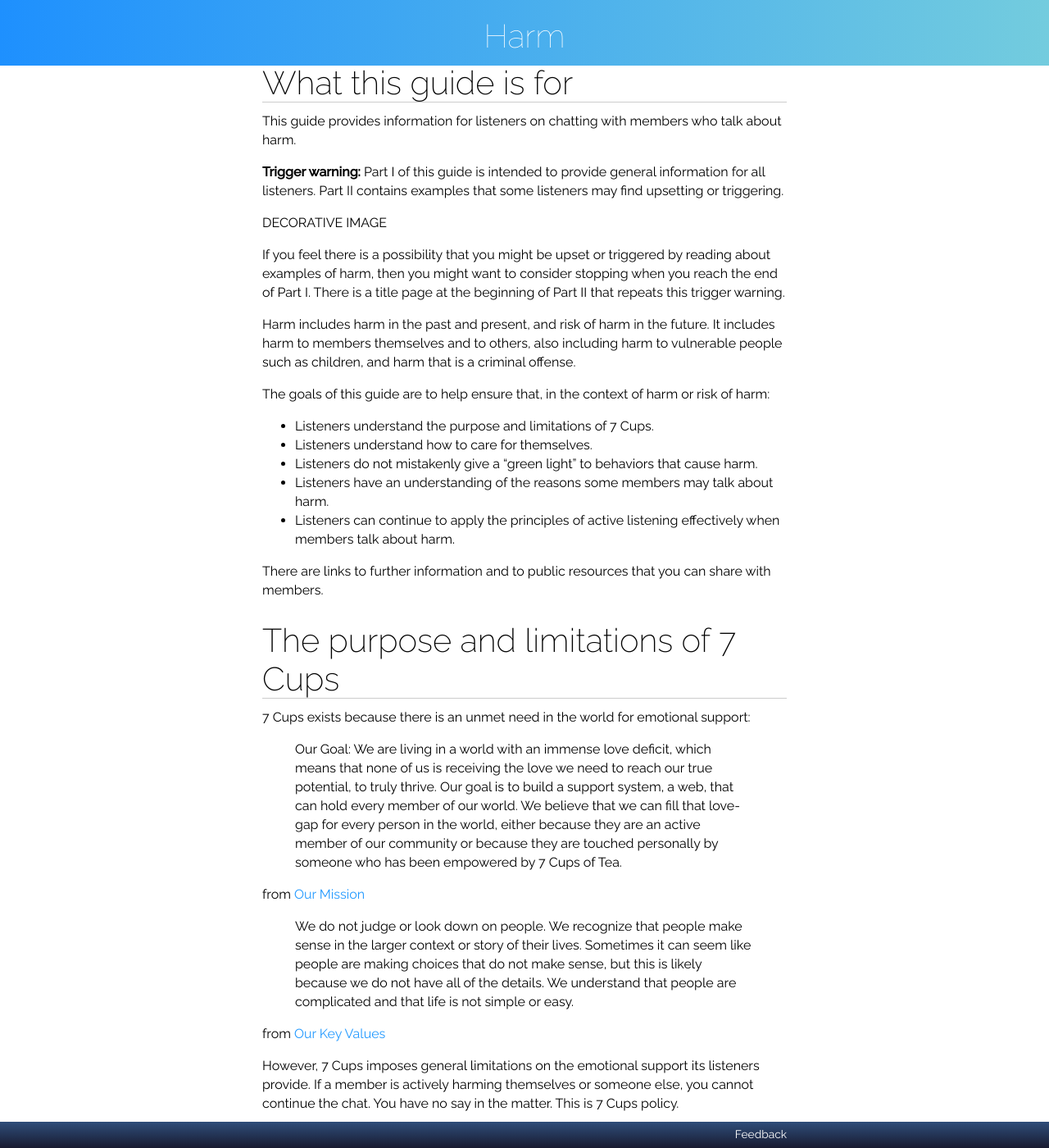
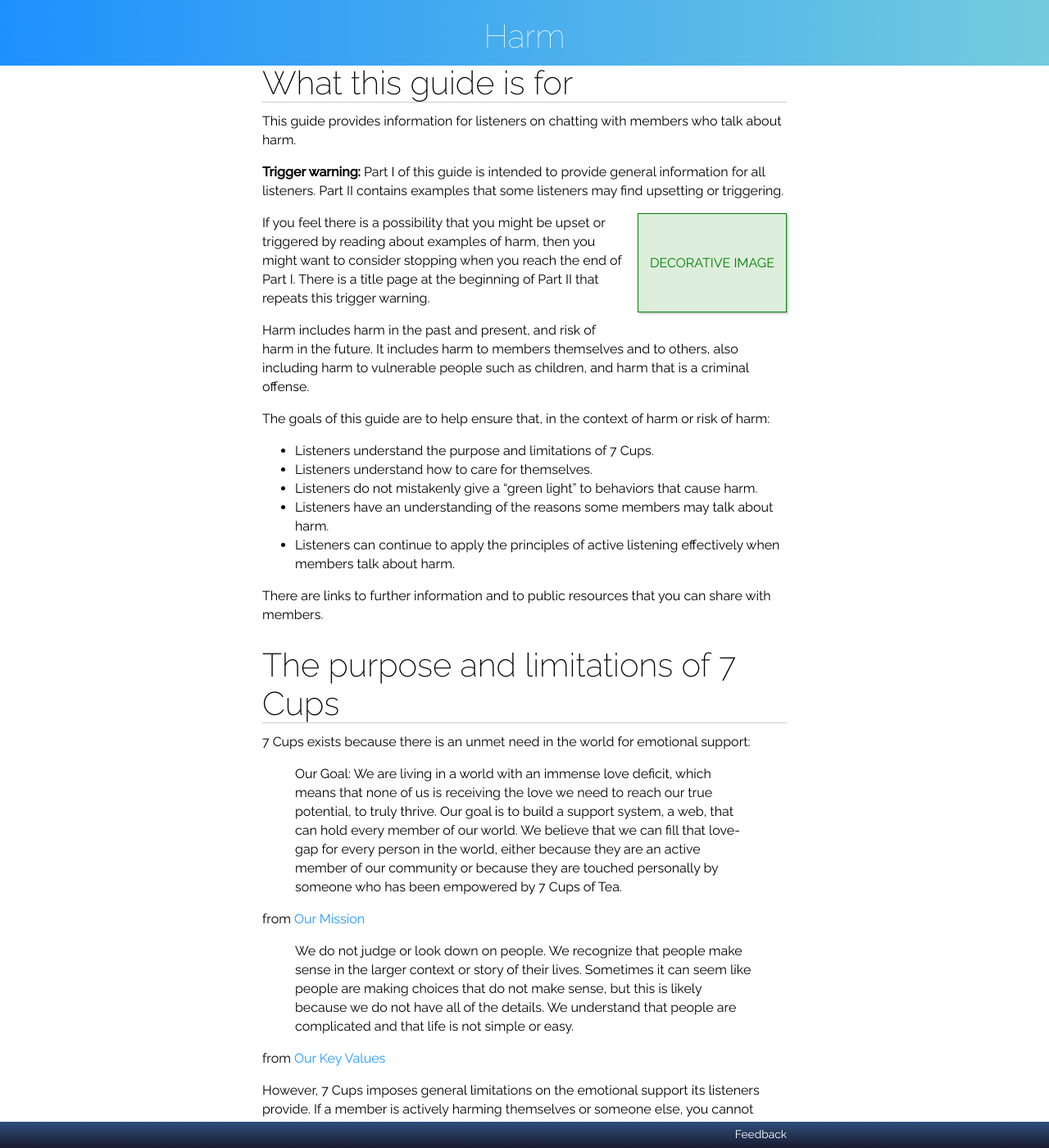
Before and after one commit to RarelyCharlie/rarelycharlie.github.io, a Jekyll site: the page built from _guide/harm.md, in a window 1280 px wide and 1400 px high, scrolled down 947 px. Shown: the whole window at 82% size. Built offline with Jekyll 4.4.1, drawn with Linux system fonts in a browser that asks for light colours.

Commit message:
decol decor

```diff
--- a/_layouts/guide.html
+++ b/_layouts/guide.html
@@ -42,7 +42,9 @@ del:hover {background: #afa; color: #00a;}
 .faded {opacity: 0; transition: opacity 3s;}
 a[href] {color: #29f; text-decoration: none;}
 a[href]:hover {text-decoration: underline;}
-#content p.deco {margin-left: 1em; width: 180px; border: 1px solid green; background: #ded;
+#content p.decol {margin-right: 1em; width: 180px; border: 1px solid green; background: #ded;
+    float: left; text-align: center; padding: 3em 0; color: green; box-shadow: 2px 2px 2px #ccc;}
+#content p.decor {margin-left: 1em; width: 180px; border: 1px solid green; background: #ded;
     float: right; text-align: center; padding: 3em 0; color: green; box-shadow: 2px 2px 2px #ccc;}
 </style>
 <script>
```
